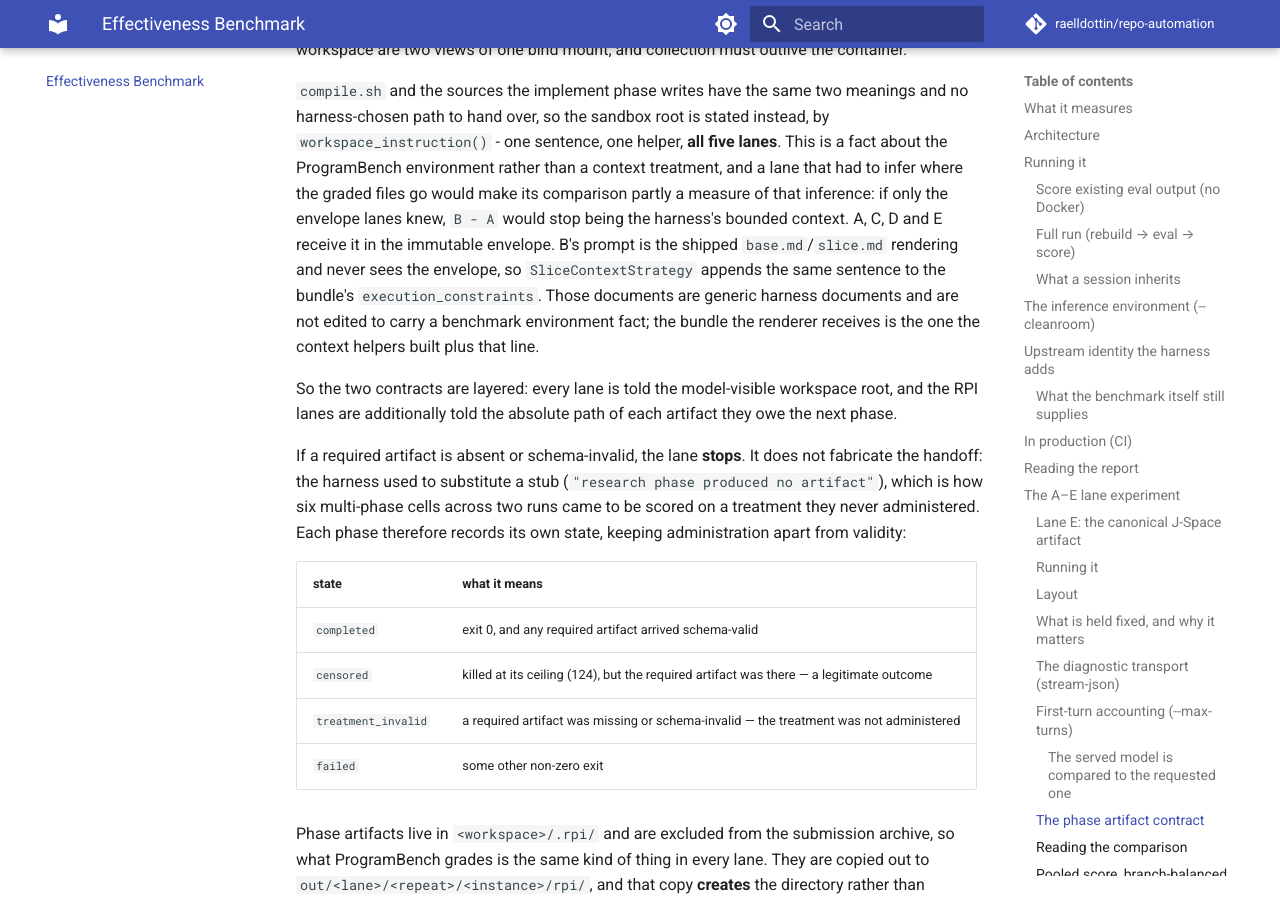
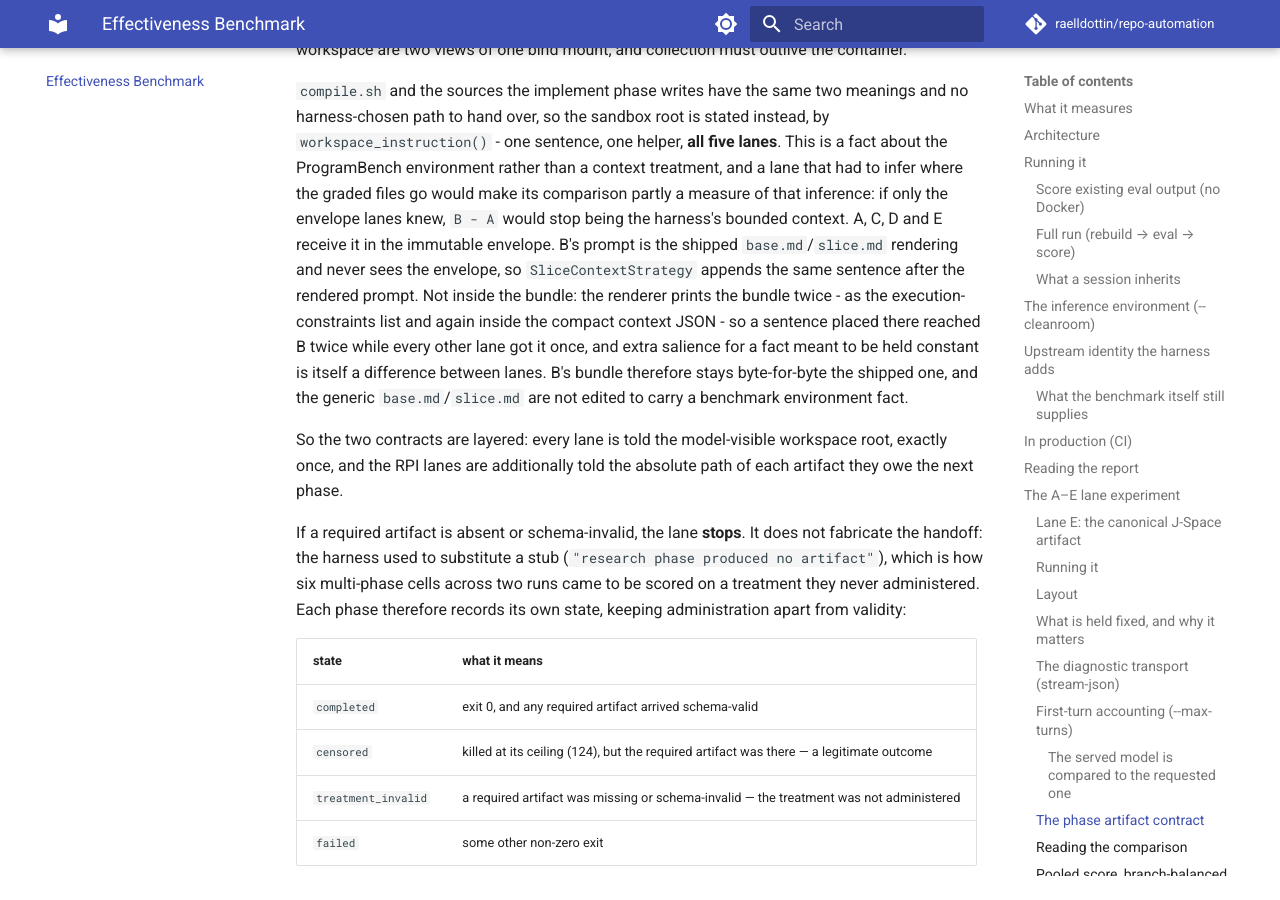
Before and after one commit to raelldottin/repo-automation, an MkDocs documentation site: the page built from docs/workflows/effectiveness-benchmark.md, in a window 1280 px wide and 900 px high, scrolled down 22754 px. Built offline with MkDocs 1.6.1 and Material for MkDocs 9.7.7, drawn with Linux system fonts in a browser that asks for light colours; comment, search, counter and statistics services are not loaded.

Commit message:
fix(benchmark): deliver lane B's workspace contract once, outside the bundle
The previous amendment put `workspace_instruction()` in lane B's
`context_bundle["execution_constraints"]`, and `run_next.render_prompt()` prints that
bundle twice: once as the "Execution constraints" list and again inside the compact
context JSON. B was told the workspace root twice while A and C/D/E were told once.
Harmless in an ordinary harness run; in this experiment the extra salience for a fact
meant to be held constant is a difference between lanes, and `B - A` is cleaner
without it.

`SliceContextStrategy` now leaves the bundle untouched and appends the sentence after
the rendered prompt. B's bundle is byte-for-byte the shipped one, and the contract
arrives exactly once. The class docstring said "the shipped harness behaviour,
unchanged", which stopped being true with the first amendment; it now says what B is:
the shipped bounded-context rendering plus the environment contract every lane gets.

The B regression asserts all three properties against the session as the runner saw
it: the sentence occurs once in the prompt, the bundle handed over `--context-file`
equals the shipped bundle and does not contain the sentence, and the prompt equals
the shipped rendering followed by the sentence and nothing else. A new
every-lane test asserts exactly-once across `ALL_LANES`. Both fail against the
previous commit's version, on lane B only.

No registered performance-critical path is affected: `build_context_bundle` is not
modified and is now not post-processed either.

```diff
--- a/docs/workflows/effectiveness-benchmark.md
+++ b/docs/workflows/effectiveness-benchmark.md
@@ -961,13 +961,16 @@ infer where the graded files go would make its comparison partly a measure of th
 inference: if only the envelope lanes knew, `B - A` would stop being the harness's bounded
 context. A, C, D and E receive it in the immutable envelope. B's prompt is the shipped
 `base.md`/`slice.md` rendering and never sees the envelope, so `SliceContextStrategy`
-appends the same sentence to the bundle's `execution_constraints`. Those documents are
-generic harness documents and are not edited to carry a benchmark environment fact; the
-bundle the renderer receives is the one the context helpers built plus that line.
+appends the same sentence after the rendered prompt. Not inside the bundle: the renderer
+prints the bundle twice - as the execution-constraints list and again inside the compact
+context JSON - so a sentence placed there reached B twice while every other lane got it
+once, and extra salience for a fact meant to be held constant is itself a difference
+between lanes. B's bundle therefore stays byte-for-byte the shipped one, and the generic
+`base.md`/`slice.md` are not edited to carry a benchmark environment fact.
 
-So the two contracts are layered: every lane is told the model-visible workspace root, and
-the RPI lanes are additionally told the absolute path of each artifact they owe the next
-phase.
+So the two contracts are layered: every lane is told the model-visible workspace root,
+exactly once, and the RPI lanes are additionally told the absolute path of each artifact
+they owe the next phase.
 
 If a required artifact is absent or schema-invalid, the lane **stops**. It does not
 fabricate the handoff: the harness used to substitute a stub (`"research phase produced no
```
Also changed, not shown: 2 other files.
